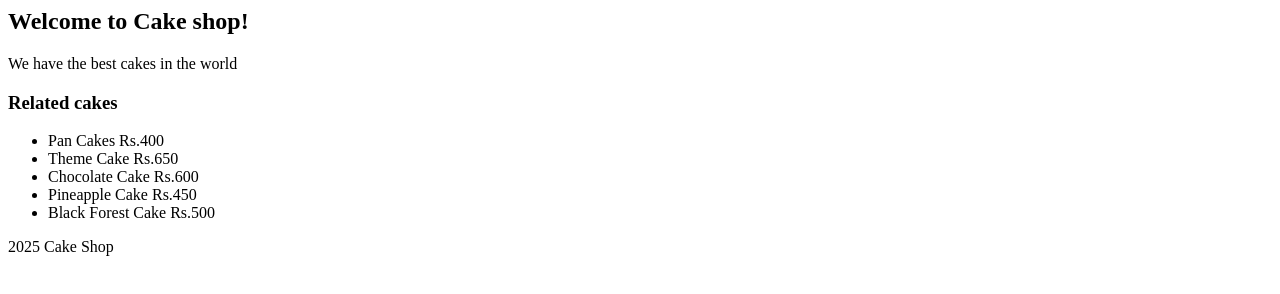
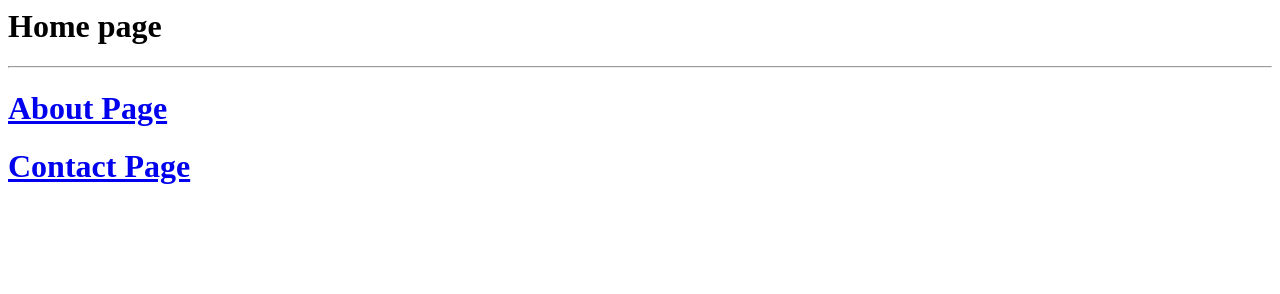
Before and after one commit to VivaanDeveloper/HTML-1, a plain HTML site: page home-page.html in a window 1280 px wide. Drawn offline with Linux system fonts and the light colour scheme.

Commit message:
Add files via upload

```diff
--- a/home-page.html
+++ b/home-page.html
@@ -1,26 +1,15 @@
 <html>
     <head>
-        <title>Home Page</title>
+        <title>Home page</title>
     </head>
     <body>
-        <header>
-            <h2>Welcome to Cake shop!</h2>
-            <p>We have the best cakes in the world</p>
-        </header>
-        <main>
-            <section>
-                <h3>Related cakes</h3>
-                <ul>
-                    <li>Pan Cakes Rs.400</li>
-                    <li>Theme Cake Rs.650</li>
-                    <li>Chocolate Cake Rs.600</li>
-                    <li>Pineapple Cake Rs.450</li>
-                    <li>Black Forest Cake Rs.500</li>
-                </ul>
-            </section>
-        </main>
-        <footer>
-            <p>2025 Cake Shop</p>
-        </footer>
+        <h1>Home page</h1>
+        <hr>
+        <a href="./About.html">
+        <h1>About Page</h1>
+    </a>
+    <a href="./Contact.html">
+        <h1>Contact Page</h1>
+    </a>
     </body>
 </html>
```
